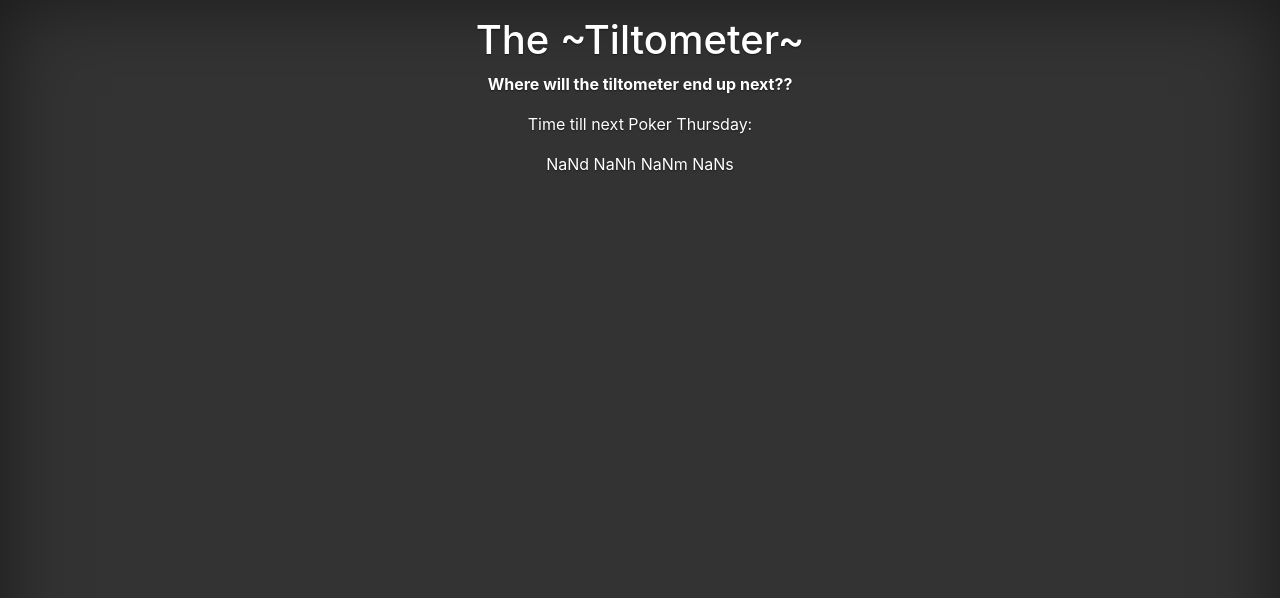
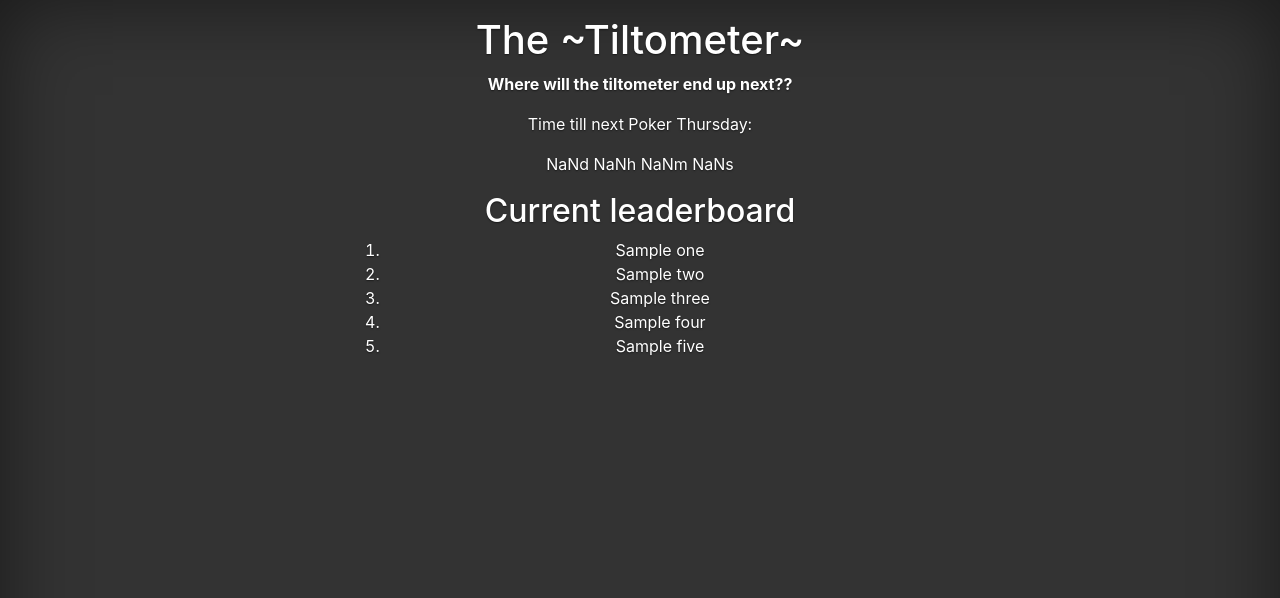
Before and after one commit to tiltometer/tiltometer-web, a Flask app: template templates/index.html in a window 1280 px wide. Shown: the top 598 px of the page. Run offline with Flask 2, Linux system fonts and the light colour scheme; the template is opened without the code that fills it: most values are stand-ins (such as "Sample title", 1, 10 or a date in 2020); some libraries are stand-ins or nearby versions.

Commit message:
leaderboard

```diff
--- a/main.py
+++ b/main.py
@@ -40,6 +40,13 @@
     message = StringField('message', validators=[DataRequired()])
     name = StringField('name', validators=[DataRequired()])
 
+class LeaderboardForm(FlaskForm):
+    one = StringField('First place', validators=[DataRequired()])
+    two = StringField('Second place', validators=[DataRequired()])
+    three = StringField('Third place', validators=[DataRequired()])
+    four = StringField('Fourth place', validators=[DataRequired()])
+    five = StringField('Fifth place', validators=[DataRequired()])
+
 def log():
     url = app.config.url
     cookies = dict(npt=app.config.cookie)
@@ -63,8 +70,13 @@
     else:
         next_thursday = now + datetime.timedelta((3 - now.weekday())%7)
         next_thursday_string = next_thursday.strftime('%b %d, %Y 19:30:00')
-        tilt_ref = db.collection(u'tilt').document(u'active').get()
-        return render_template('index.html', next_thursday=next_thursday_string)
+
+        leader_ref = db.collection(u'game').document(u'leaderboard').get()
+        if leader_ref.exists:
+            leaderboard = leader_ref.to_dict()
+        else:
+            leaderboard = None
+        return render_template('index.html', next_thursday=next_thursday_string, leaderboard=leaderboard)
     return render_template('index.html')
 
 
@@ -111,6 +123,27 @@
     return render_template('admin-start.html', form=form)
 
 
+@app.route('/admin/1234567890/leader', methods=('GET', 'POST'))
+def leader():
+    form = LeaderboardForm()
+    if form.validate_on_submit():
+        one = form.one.data
+        two = form.one.data
+        three = form.one.data
+        four = form.one.data
+        five = form.one.data
+
+        leader_ref = db.collection(u'game').document(u'leaderboard')
+        leader_ref.set({
+            u'one': one,
+            u'two': two,
+            u'three': three,
+            u'four': four,
+            u'five': five,
+        })
+
+        return redirect('/')
+    return render_template('admin-leader.html', form=form)
 
 if __name__ == '__main__':
     # This is used when running locally only. When deploying to Google App
--- a/templates/index.html
+++ b/templates/index.html
@@ -16,7 +16,16 @@
     <p><strong>Where will the tiltometer end up next??</strong></p>
     <p>Time till next Poker Thursday:</p>
     <p id="demo"></p>
-
+    {% if leaderboard %}
+    <h2>Current leaderboard</h2>
+    <ol>
+      <li>{{ leaderboard.one }}</li>
+      <li>{{ leaderboard.two }}</li>
+      <li>{{ leaderboard.three }}</li>
+      <li>{{ leaderboard.four }}</li>
+      <li>{{ leaderboard.five }}</li>
+    </ol>
+    {% endif %}
   </main>
   </div>
 
```
Also changed, not shown: templates/admin-leader.html (added, +10 -0 lines).
